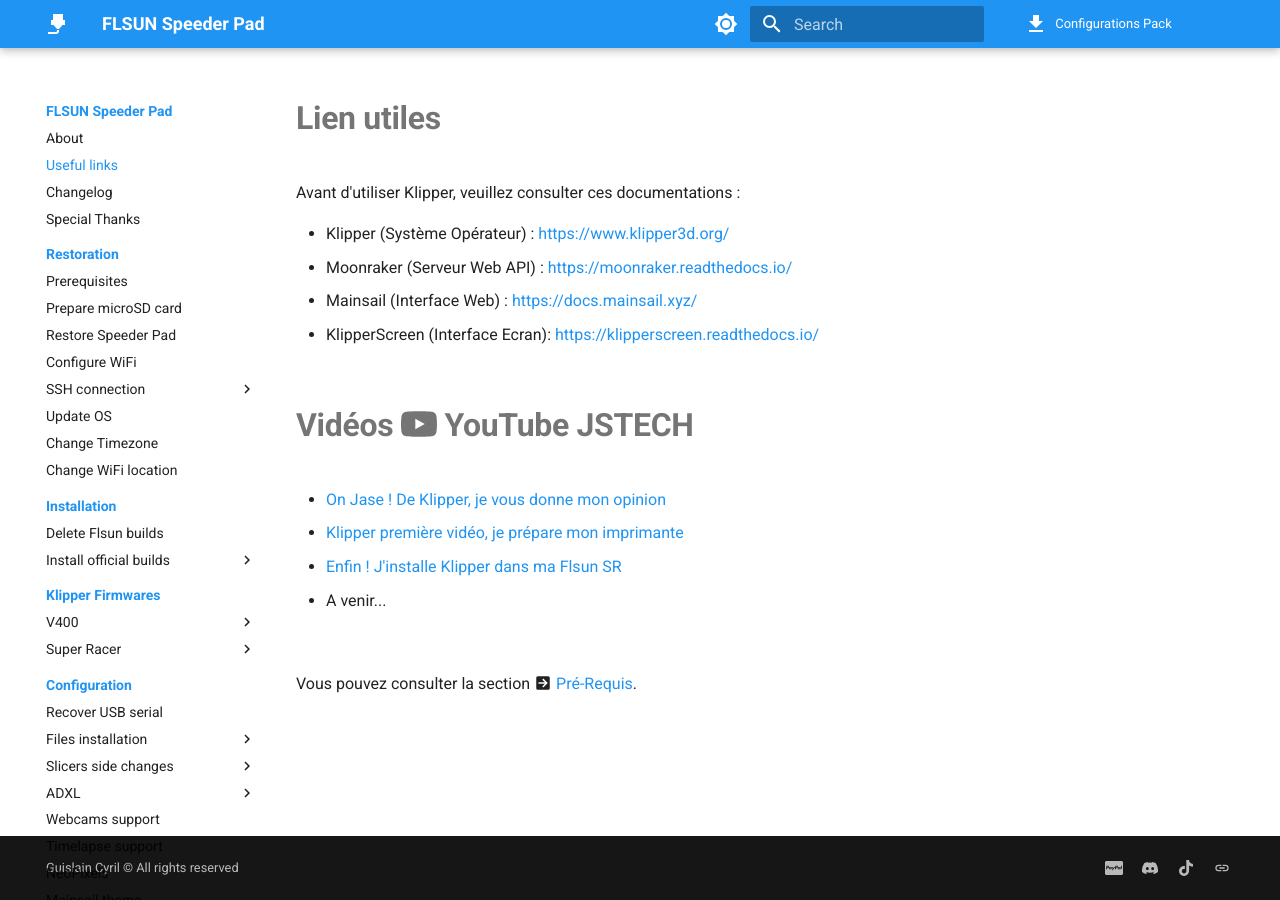
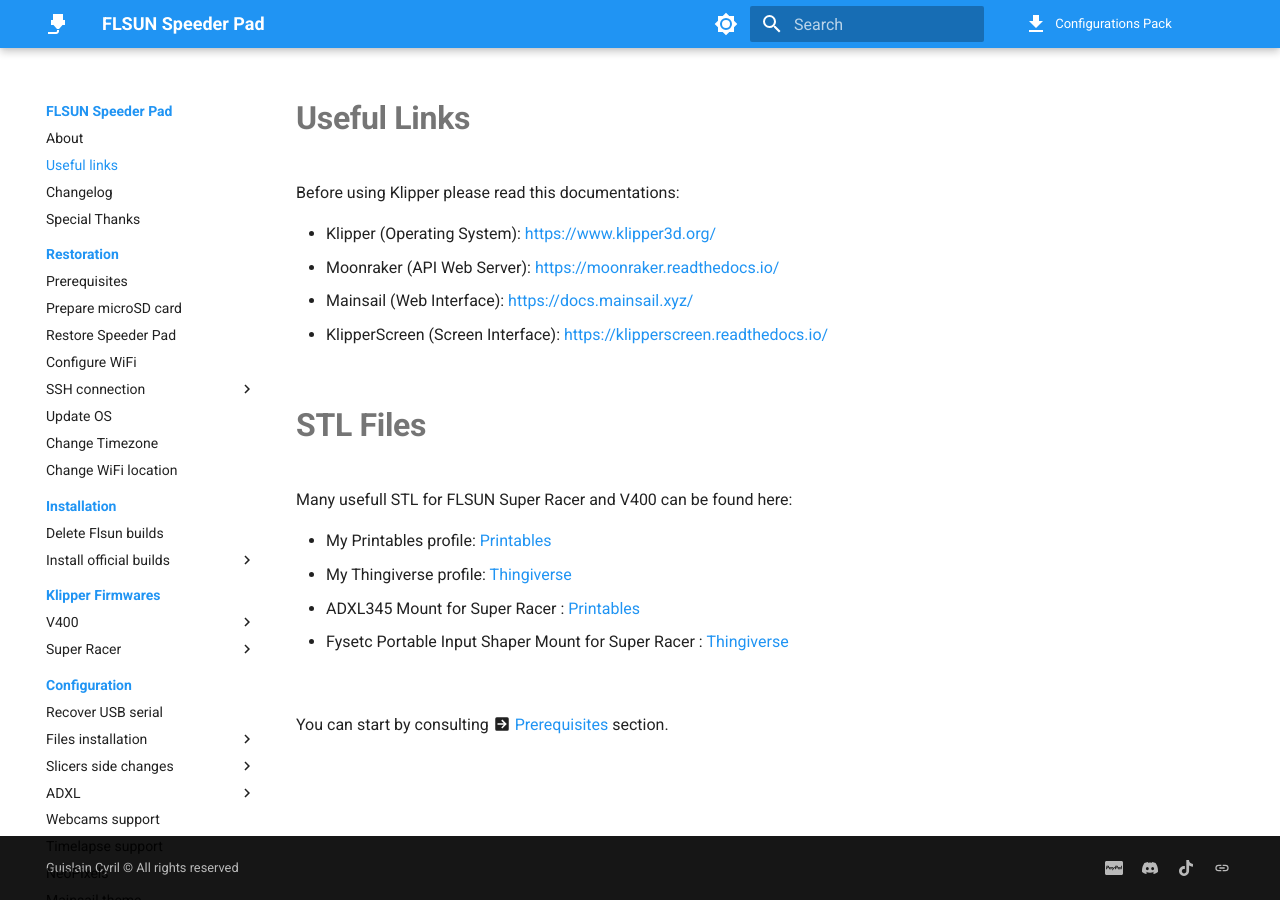
Before and after one commit to Guilouz/test, an MkDocs documentation site: the page built from docs/useful-links.md, in a window 1280 px wide. Built offline with MkDocs 1.6.1 and Material for MkDocs 9.7.7, drawn with Linux system fonts in a browser that asks for light colours; comment, search, counter and statistics services are not loaded.

Commit message:
Update useful-links.md

```diff
--- a/docs/useful-links.md
+++ b/docs/useful-links.md
@@ -3,24 +3,28 @@
   - toc
 ---
 
-# Lien utiles
+# Useful Links
 
-Avant d'utiliser Klipper, veuillez consulter ces documentations :
+Before using Klipper please read this documentations:
 
-- Klipper (Système Opérateur) : <a href="https://www.klipper3d.org/" target="_blank">https://www.klipper3d.org/</a>
-- Moonraker (Serveur Web API) : <a href="https://moonraker.readthedocs.io/" target="_blank">https://moonraker.readthedocs.io/</a>
-- Mainsail (Interface Web) : <a href="https://docs.mainsail.xyz/" target="_blank">https://docs.mainsail.xyz/</a>
-- KlipperScreen (Interface Ecran): <a href="https://klipperscreen.readthedocs.io/" target="_blank">https://klipperscreen.readthedocs.io/</a>
+- Klipper (Operating System): <a href="https://www.klipper3d.org/" target="_blank">https://www.klipper3d.org/</a>
+- Moonraker (API Web Server): <a href="https://moonraker.readthedocs.io/" target="_blank">https://moonraker.readthedocs.io/</a>
+- Mainsail (Web Interface): <a href="https://docs.mainsail.xyz/" target="_blank">https://docs.mainsail.xyz/</a>
+- KlipperScreen (Screen Interface): <a href="https://klipperscreen.readthedocs.io/" target="_blank">https://klipperscreen.readthedocs.io/</a>
 
 <br />
 
-# Vidéos :simple-youtube: YouTube JSTECH
+# STL Files
 
-- <a href="https://www.youtube.com/watch?v=MDrla0SI0yc&t=5s" target="_blank">On Jase ! De Klipper, je vous donne mon opinion</a>
-- <a href="https://www.youtube.com/watch?v=qM-jBRMGjTc" target="_blank">Klipper première vidéo, je prépare mon imprimante</a>
-- <a href="https://www.youtube.com/watch?v=8YD-KOxrrXk" target="_blank">Enfin ! J'installe Klipper dans ma Flsun SR</a>
-- A venir...
+Many usefull STL for FLSUN Super Racer and V400 can be found here:
+
+- My Printables profile: <a href="https://www.printables.com/social/352655-guilouz/models" target="_blank">Printables</a>
+- My Thingiverse profile: <a href="https://www.thingiverse.com/guilouz/designs" target="_blank">Thingiverse</a>
+- ADXL345 Mount for Super Racer : <a href="https://www.printables.com/model/245136-adxl345-mount-for-flsun-super-racer" target="_blank">Printables</a>
+- Fysetc Portable Input Shaper Mount for Super Racer : <a href="https://www.thingiverse.com/thing:5634625" target="_blank">Thingiverse</a>
 
 <br />
 
-Vous pouvez consulter la section :material-arrow-right-box: [Pré-Requis](installation/pre-requis.md).
+You can start by consulting :material-arrow-right-box: [Prerequisites](restoration/prerequisites.md) section.
+
+<br />
```
